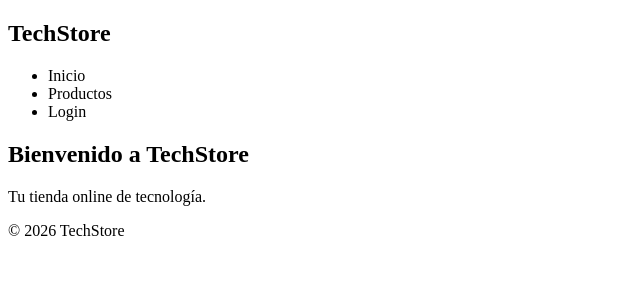
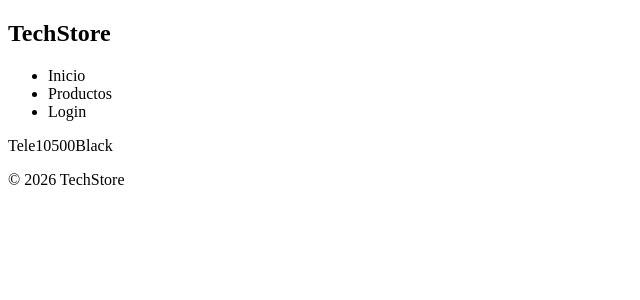
Before and after one commit to FedynaCarlos/techstore, a React app in the folder frontend/: page / in a window 1280 px wide. Shown: the top 300 px of the page, without its empty margins (0-640 px from the left). Built offline with nearby package versions, Linux system fonts and the light colour scheme; the HTML template or start-up script is replaced by a standard one.

Commit message:
feat: agregar primer circuito React con map y props

```diff
--- /dev/null
+++ b/frontend/src/components/Producto.jsx
@@ -0,0 +1,11 @@
+function Producto(props){
+    return(
+        <div>
+            {props.nombre}
+            {props.precio}
+            {props.color}
+        </div>
+    );
+}
+
+export default Producto;
--- /dev/null
+++ b/frontend/src/data/productos.js
@@ -0,0 +1,9 @@
+let productos = [
+  {
+    nombre: "Tele",
+    precio: 10500,
+    color: "Black",
+  },
+];
+
+export default productos;
--- a/frontend/src/pages/Home.jsx
+++ b/frontend/src/pages/Home.jsx
@@ -1,9 +1,17 @@
+import productos from "../data/productos";
+import Producto from "../components/Producto";
+
 function Home() {
   return (
-    <>
-      <h2>Bienvenido a TechStore</h2>
-      <p>Tu tienda online de tecnología.</p>
-    </>
+    <div>
+      {productos.map((producto) => (
+        <Producto
+          nombre={producto.nombre}
+          precio={producto.precio}
+          color={producto.color}
+        />
+      ))}
+    </div>
   );
 }
 
```
Also changed, not shown: 1 other file (tests, documents, lock files or other folders).
